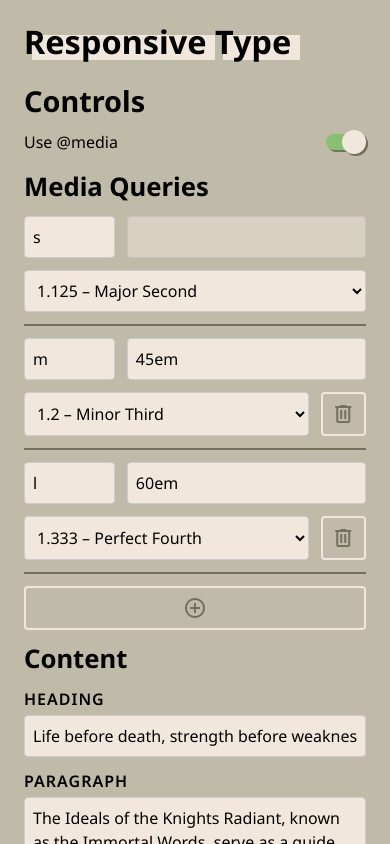
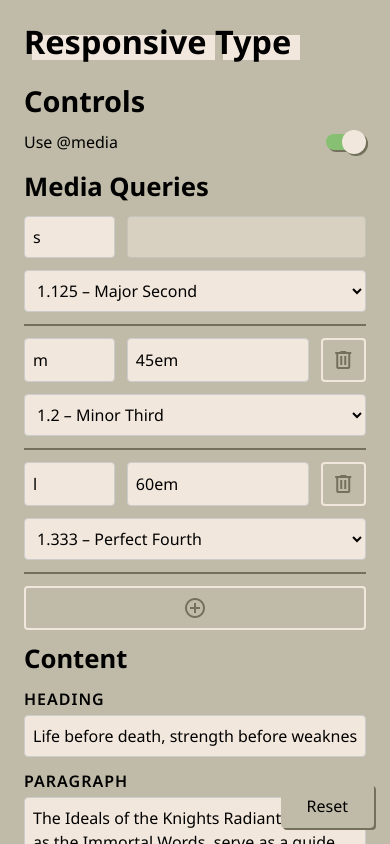
Before and after one commit to arobillard/responsive-type, a Next.js app: page / in a window 390 px wide. Both pictures are taken after a click on the label "Use @media". Shown: the top 844 px of the page. Built offline with nearby package versions, Linux system fonts and the light colour scheme.

Commit message:
Rework media query scaling

```diff
--- a/src/app/components/Button/Button.jsx
+++ b/src/app/components/Button/Button.jsx
@@ -8,6 +8,7 @@ export default function Button({
   paddingSubtle,
   hoverSuccess,
   onClick,
+  style,
 }) {
   const class_list = [button.button];
 
@@ -17,7 +18,11 @@ export default function Button({
   if (hoverSuccess) class_list.push(button.button_hoverSuccess);
 
   return (
-    <button className={apply_classes(class_list)} onClick={onClick}>
+    <button
+      style={style}
+      className={apply_classes(class_list)}
+      onClick={onClick}
+    >
       {children}
     </button>
   );
--- a/src/app/components/Controls/MediaQueryControls.jsx
+++ b/src/app/components/Controls/MediaQueryControls.jsx
@@ -9,47 +9,155 @@ import ScreenReaderText from '../accessibility/ScreenReaderText/ScreenReaderText
 
 export default function MediaQueryControls({ mediaQueries, setMediaQueries }) {
   function addMediaQuery() {
-    const newMediaQuery = {
-      label: `x${mediaQueries[mediaQueries.length - 1].label}`,
-      minWidth: '90em',
-      scale: getScaleByValue(1.414),
+    console.log('adding media query');
+
+    // Set scale label
+    let newLabel = 'nl';
+
+    // check if last media query label is in list of default labels
+    const labelIndex = defaultMediaQueries.labels.findIndex(
+      (label) => label === mediaQueries[mediaQueries.length - 1].label
+    );
+
+    if (labelIndex !== -1) {
+      // if in list and another label exists after in list assign the label
+      const nextLabel = defaultMediaQueries.labels[labelIndex + 1];
+
+      if (nextLabel) {
+        newLabel = nextLabel;
+      } else {
+        // if in list but no following label exists, add 'x' to start of existing label
+        newLabel = `x${defaultMediaQueries.labels[labelIndex]}`;
+      }
+    } else {
+      // if not in list, assign label as an empty string
+      newLabel = ``;
+    }
+
+    // Set minWidth
+    let newMinWidth = null;
+    const prevMinWidth = mediaQueries[mediaQueries.length - 1].minWidth;
+
+    // check if last media query minWidth is in list of default minWidths
+    const minWidthIndex = defaultMediaQueries.minWidths.findIndex(
+      (minWidth) => minWidth === prevMinWidth
+    );
+
+    if (minWidthIndex !== -1) {
+      // if in list and another minWidth exists after in list assign the minWidth
+      const nextMinWidth = defaultMediaQueries.minWidths[minWidthIndex + 1];
+
+      if (nextMinWidth) {
+        newMinWidth = nextMinWidth;
+      }
+    }
+
+    // if not in list or in list but no following label exists,
+    // add 20em to minWidth value of last item
+    if (!newMinWidth) {
+      // check for units used
+      const units = ['rem', 'em', 'px'];
+
+      // store unit used
+      const unit = units.find((u) => {
+        return prevMinWidth.includes(u);
+      });
+
+      if (unit) {
+        // strip out units
+        const prev_minWidth_as_string = prevMinWidth.replace(unit, '');
+        // convert to number
+        const prev_minWidth_as_number = parseFloat(prev_minWidth_as_string);
+
+        if (isNaN(prev_minWidth_as_number)) {
+          // if unable to convert to number, insert placeholder value
+          // match unit if possible
+          if (unit === 'px') {
+            newMinWidth = '1440px';
+          } else {
+            newMinWidth = `90${unit}`;
+          }
+        } else {
+          // if unit is `px` add 320 to value
+          if (unit === 'px') {
+            newMinWidth = `${prev_minWidth_as_number + 320}${unit}`;
+          } else {
+            // if unit is `em` or `rem` add 20 to value
+            newMinWidth = `${prev_minWidth_as_number + 20}${unit}`;
+          }
+        }
+      } else {
+        newMinWidth = '90em';
+      }
+    }
+
+    // Set scale value
+
+    // Set placeholder custom scale option
+    let newScale = {
+      value: 1.1,
+      label: 'Custom',
     };
 
-    // check if any default mq sizes remain
-    if (mediaQueries.length < defaultMediaQueries.labels.length) {
-      // if so replace mq label and values from default sizes
-      newMediaQuery.label = defaultMediaQueries.labels[mediaQueries.length];
-      newMediaQuery.minWidth =
-        defaultMediaQueries.minWidths[mediaQueries.length];
-      newMediaQuery.scale = defaultMediaQueries.scales[mediaQueries.length];
+    const prevScaleValue = mediaQueries[mediaQueries.length - 1].scale.value;
+
+    // check if last media query is using a default scale
+    const scaleIndex = defaultScaleOptions.findIndex(
+      (scale) => scale.value === prevScaleValue
+    );
+
+    // check if value is in default list and not last item
+    if (scaleIndex !== -1 && scaleIndex !== defaultScaleOptions.length - 1) {
+      newScale = defaultScaleOptions[scaleIndex + 1];
+    } else {
+      // if previous scale has a value, add 0.125
+      if (typeof prevScaleValue === 'number') {
+        newScale.value = prevScaleValue + 0.125;
+      }
     }
 
-    setMediaQueries([...mediaQueries, newMediaQuery]);
+    setMediaQueries([
+      ...mediaQueries,
+      {
+        label: newLabel,
+        minWidth: newMinWidth,
+        scale: newScale,
+        id: mediaQueries.length,
+      },
+    ]);
   }
 
   function updateMediaQuery(index, prop, value) {
-    const updatedMediaQuery = { ...mediaQueries[index] };
+    console.log('updating media query');
 
-    console.log(value);
-
-    updatedMediaQuery[prop] = value;
-
-    // get full scale object if updating scale
+    // copy existing mediaQueries
+    const updatedMediaQueries = [...mediaQueries];
 
     if (prop === 'scale') {
-      updatedMediaQuery[prop] = getScaleByValue(parseFloat(value));
-      // console.log(parseFloat(value));
-      // console.log(getScaleByValue(value));
+      // if value is 'custom' only update the label
+      if (value === 'custom') {
+        updatedMediaQueries[index].scale.label = 'Custom';
+      } else {
+        // check if value is in list of default scales
+        const newScale = getScaleByValue(parseFloat(value));
+
+        if (newScale) {
+          updatedMediaQueries[index].scale = newScale;
+        }
+      }
+    } else if (prop === 'custom-scale') {
+      updatedMediaQueries[index].scale.value = parseFloat(value);
+    } else {
+      updatedMediaQueries[index][prop] = value;
     }
 
-    setMediaQueries([
-      ...mediaQueries.slice(0, index),
-      updatedMediaQuery,
-      ...mediaQueries.slice(index + 1),
-    ]);
+    // update mediaQueries state
+    setMediaQueries(updatedMediaQueries);
   }
 
   function removeMediaQuery(index) {
+    console.log('removing media query');
+
     setMediaQueries([
       ...mediaQueries.slice(0, index),
       ...mediaQueries.slice(index + 1),
@@ -59,10 +167,10 @@ export default function MediaQueryControls({ mediaQueries, setMediaQueries }) {
   return (
     <>
       <h3 className={controls.controls_heading}>Media Queries</h3>
-      {mediaQueries.map(({ label, minWidth, scale }, i) => {
+      {mediaQueries.map(({ label, minWidth, scale, id }, i) => {
         // console.log(scale);
         return (
-          <div className={controls.mediaQuery_item} key={`${label}-${scale}`}>
+          <div className={controls.mediaQuery_item} key={`mq-${id}`}>
             <label htmlFor={`label-${i}`} className="srt">
               MQ Label
             </label>
@@ -82,31 +190,11 @@ export default function MediaQueryControls({ mediaQueries, setMediaQueries }) {
               id={`min-width-${i}`}
               name={`min-width-${i}`}
               value={minWidth}
+              className={i === 0 ? controls.mediaQuery_span : ''}
               disabled={i === 0}
-              className={controls.mediaQuery_span}
               onChange={(e) => updateMediaQuery(i, 'minWidth', e.target.value)}
             />
 
-            <label htmlFor={`scale-${i}`} className="srt">
-              {label} Scale
-            </label>
-            <select
-              name={`scale-${i}`}
-              id={`scale-${i}`}
-              value={scale.value}
-              onChange={(e) => updateMediaQuery(i, 'scale', e.target.value)}
-              className={
-                i === 0
-                  ? controls.mediaQuery_fullSpan
-                  : controls.mediaQuery_span
-              }
-            >
-              {defaultScaleOptions.map(({ value, label }) => (
-                <option key={value} value={value}>
-                  {value} – {label}
-                </option>
-              ))}
-            </select>
             {i !== 0 && (
               <Button
                 onClick={() => removeMediaQuery(i)}
@@ -118,6 +206,41 @@ export default function MediaQueryControls({ mediaQueries, setMediaQueries }) {
                   delete
                 </i>
               </Button>
+            )}
+
+            <label htmlFor={`scale-${i}`} className="srt">
+              {label} Scale
+            </label>
+            <select
+              name={`scale-${i}`}
+              id={`scale-${i}`}
+              value={scale.label === 'Custom' ? 'custom' : scale.value}
+              onChange={(e) => updateMediaQuery(i, 'scale', e.target.value)}
+              className={controls.mediaQuery_fullSpan}
+            >
+              {defaultScaleOptions.map(({ value, label }) => (
+                <option key={value} value={value}>
+                  {value} – {label}
+                </option>
+              ))}
+              <option value="custom">Custom</option>
+            </select>
+            {scale.label === 'Custom' && (
+              <>
+                <label htmlFor={`custom-scale-${i}`} className="srt">
+                  {label} custom scale
+                </label>
+                <input
+                  type="number"
+                  id={`custom-scale-${i}`}
+                  name={`custom-scale-${i}`}
+                  value={scale.value}
+                  className={controls.mediaQuery_fullSpan}
+                  onChange={(e) =>
+                    updateMediaQuery(i, 'custom-scale', e.target.value)
+                  }
+                />
+              </>
             )}
           </div>
         );
--- a/src/app/components/Controls/controls.module.css
+++ b/src/app/components/Controls/controls.module.css
@@ -16,6 +16,8 @@
   /* margin-block-end: var(--spacer-m); */
 }
 
+/* .mediaQuery_span2 */
+
 .mediaQuery_span {
   grid-column: span 2;
   margin: 0;
--- a/src/app/page.jsx
+++ b/src/app/page.jsx
@@ -7,6 +7,7 @@ import Controls from './components/Controls/Controls';
 import Preview from './components/Preview/Preview';
 import { getInitialMediaQueries } from '@/helpers/scales';
 import CodeBox from './components/CodeBox/CodeBox';
+import Button from './components/Button/Button';
 
 const default_headingText =
   'Life before death, strength before weakness, journey before destination.';
@@ -93,6 +94,12 @@ export default function Home() {
     setParagraphText(default_paragraphText);
   }
 
+  function resetScaleValues() {
+    setLowerScale(1.125);
+    setUpperScale(1.333);
+    setMediaQueries(getInitialMediaQueries());
+  }
+
   return (
     <main id="main" className={layout.layout}>
       <div className={sidebar.sidebar}>
@@ -135,6 +142,13 @@ export default function Home() {
         lowerScale={lowerScale}
         upperScale={upperScale}
       />
+
+      <Button
+        onClick={resetScaleValues}
+        style={{ position: 'fixed', inset: 'auto 1rem 1rem auto' }}
+      >
+        Reset
+      </Button>
     </main>
   );
 }
--- a/src/helpers/scales.js
+++ b/src/helpers/scales.js
@@ -10,7 +10,7 @@ export const defaultScaleOptions = [
 ];
 
 export function getScaleByValue(value) {
-  return defaultScaleOptions.filter((opt) => opt.value == value)[0];
+  return { ...defaultScaleOptions.find((opt) => opt.value == value) };
 }
 
 export const defaultMediaQueries = {
@@ -33,6 +33,7 @@ export function getInitialMediaQueries() {
       label: defaultMediaQueries.labels[i],
       minWidth: defaultMediaQueries.minWidths[i],
       scale: defaultMediaQueries.scales[i],
+      id: i,
     });
   }
 
```
